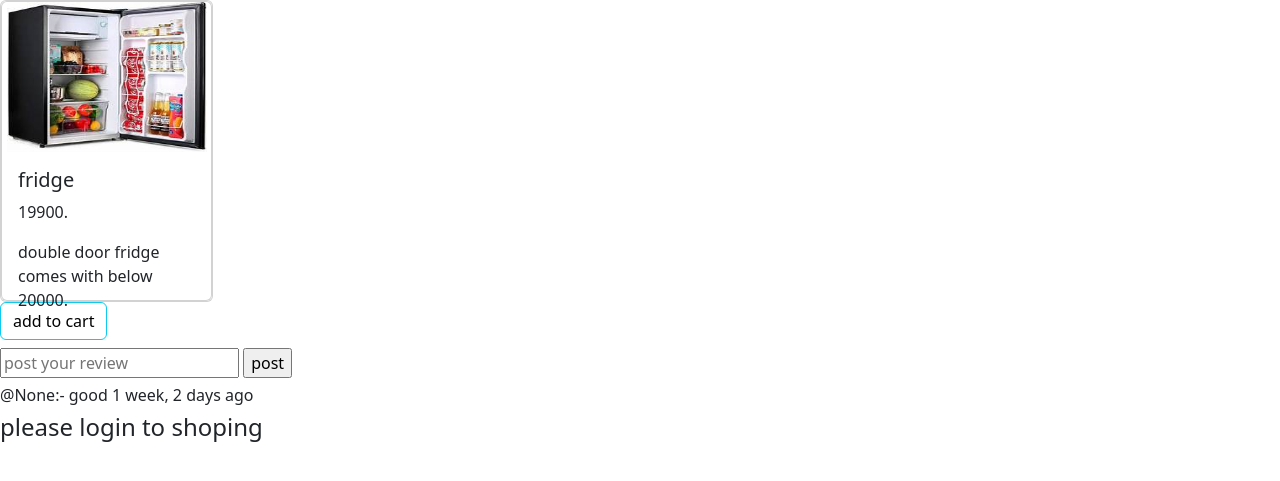
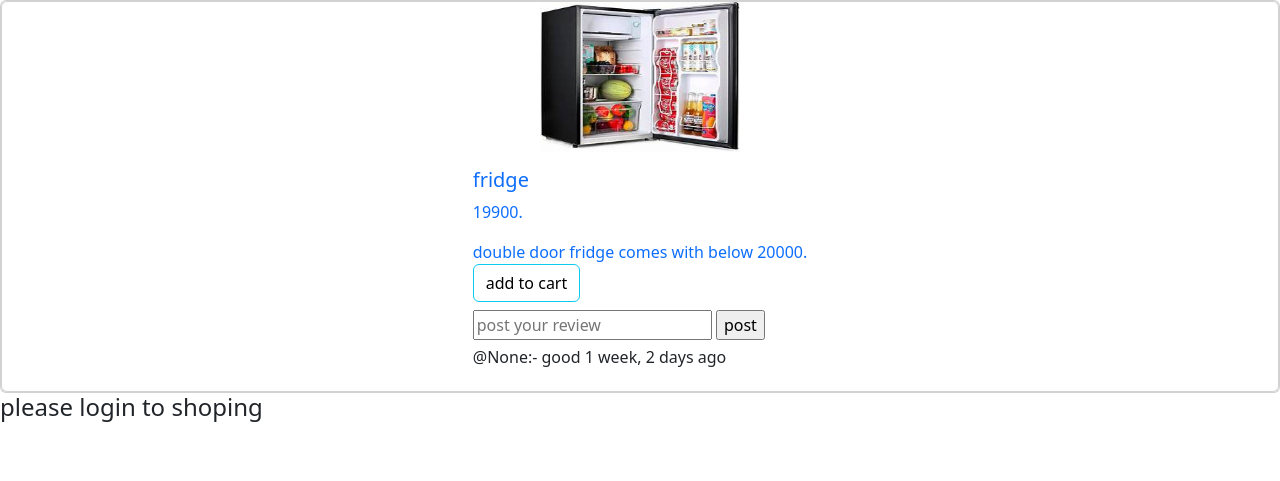
Before and after one commit to Sreeragtv007/shoping-webapp, a Django app: page /product/7/ in a window 1280 px wide. Shown: the part 56-537 px from the top of the page. Run offline with Django 4.2, Linux system fonts and the light colour scheme; data comes from the database, SQL or seed files in the repository; parts of the project's set-up code (start-up, migrations or seed data) failed here and were passed over.

Commit message:
design updated

```diff
--- a/app1/models.py
+++ b/app1/models.py
@@ -28,5 +28,7 @@
     product=models.ForeignKey(Product,on_delete=models.CASCADE,default=True)
 
 class Cart(models.Model):
+    CHOICES = [(i,i) for i in range(11)]
     product=models.ForeignKey(Product,on_delete=models.CASCADE,blank=True,null=True)
     user=models.ForeignKey(User,on_delete=models.CASCADE,blank=True,null=True)
+    qty=models.IntegerField( choices=CHOICES,default=0)
--- a/app1/templates/index.html
+++ b/app1/templates/index.html
@@ -115,7 +115,7 @@
 
       <div class="col-sm-6 col-md-4 col-lg-4 mb-4">
         <a href="{% url 'productdetails' i.id %}"><div class=""><div class="card" style="width: 100%; height: 250px; align-items: center; ">
-          <img src="{{i.image.url}}" class="card-img-top" alt="..." style="height: 150px; width: 200px;">
+          <img src="{{i.image.url}}" class="card-img-top mt-4" alt="..." style="height: 150px; width: 200px;">
           <div class="card-body">
             <h5 class="card-title" style="width: auto;">{{i.name}}</h5>
             <p class="card-text">price:  {{i.price}}.</p>
--- a/app1/templates/productdetails.html
+++ b/app1/templates/productdetails.html
@@ -3,23 +3,15 @@
 
 
 
-
-<div class="col-sm-6 col-md-4 col-lg-2  ">
-    <a href=""><div class="card"><div class="card" style="width: 100%; height: 300px; align-items: center;">
+    <div class="col-sm-6 col-md-4 col-lg-12  ">
+      <a href=""><div class="card"><div class="card" style="width: 100%; height: 100%; align-items: center;">
         <img src="{{data.image.url}}" class="card-img-top" alt="..." style="height: 150px; width: 200px;">
         <div class="card-body">
           <h5 class="card-title" style="width: auto;">{{data.name}}</h5>
           <p class="card-text">{{data.price}}.</p>
           <p class="card-text">{{data.desc}}.</p>
-
-      </div>
-    </div></div></a>
           <button class="btn btn-outline-info "><a href="{% url 'cart' data.id %} " class="text-black">add to cart</a></button>
       <h6>{% include "messages.html" %}</h6>
-
-  </div>
-
-
       <div class="mt-2">
         <form action="" method="POST">{% csrf_token %}
           <input type="text" name="review" placeholder="post your review">
@@ -43,4 +35,17 @@
 
         {% endfor %}
       </div>
+
+    </div>
+
+
+        </div>
+      </div></div></a>
+
+    </div>
+
+
+
+
+
 {% endblock content %}
```
Also changed, not shown: app1/templates/cart.html (+7 -19 lines), app1/migrations/0007_cart_quanty.py (added), app1/migrations/0008_rename_quanty_cart_qty.py (added). Lines whose indentation alone changed are shown as unchanged.
